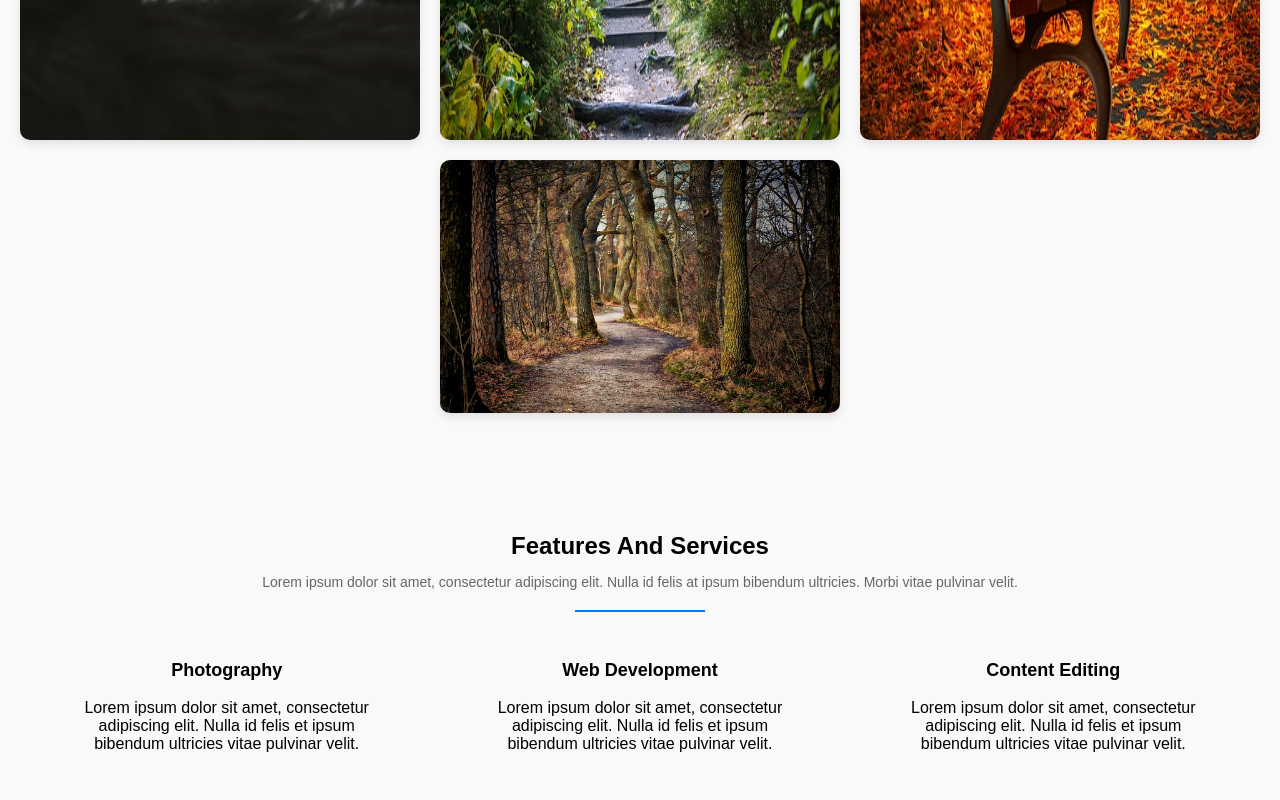
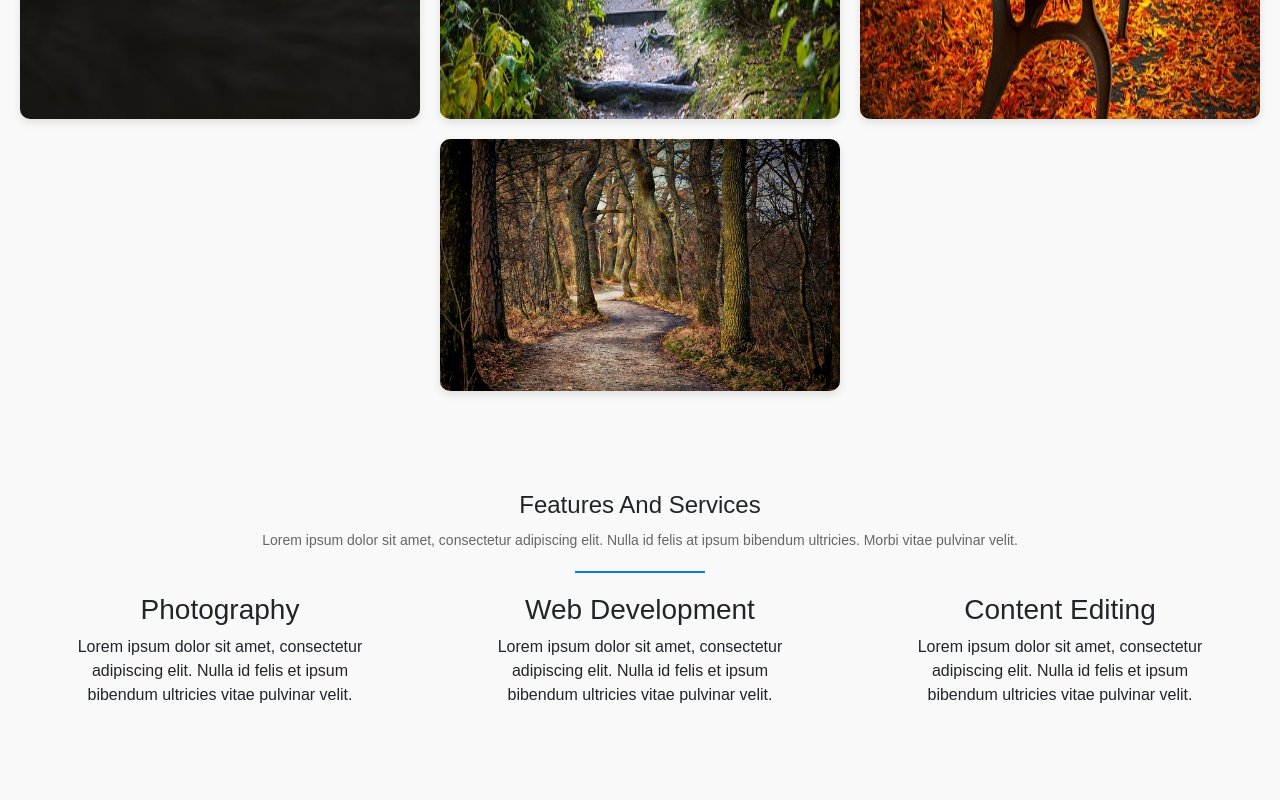
Before and after one commit to sewar04/web2, a plain HTML site: page index.html in a window 1280 px wide. Shown: the part 1480-2280 px from the top of the page. Drawn offline with nearby package versions, Linux system fonts and the light colour scheme.

Commit message:
Update index.html

```diff
--- a/index.html
+++ b/index.html
@@ -5,7 +5,7 @@
     <meta charset="UTF-8">
     <meta name="viewport" content="width=device-width, initial-scale=1.0">
     <title>Responsive Webpage</title>
-    <link href="https://cdn.jsdelivr.net/npm/bootstrap@5.3.0/dist/css/bootstrap.min.css">
+    <link href="https://cdn.jsdelivr.net/npm/bootstrap@5.3.0/dist/css/bootstrap.min.css" rel="stylesheet">
     <style>
         body {
             font-family: Arial, sans-serif;
@@ -113,7 +113,7 @@
         }
 
         .image-grid img {
-            width: calc(50% - 10px);
+            flex: 1 1 calc(50% - 10px);
             max-width: 400px;
             border-radius: 10px;
             box-shadow: 0 4px 8px rgba(0, 0, 0, 0.1);
@@ -121,7 +121,7 @@
 
         @media (max-width: 768px) {
             .image-grid img {
-                width: 100%;
+                flex: 1 1 100%;
             }
         }
 
@@ -151,18 +151,25 @@
 
         .services {
             display: flex;
+            flex-wrap: wrap;
             justify-content: space-around;
-            margin-top: 20px;
+            gap: 20px;
         }
 
         .service {
-            padding: 10px 20px;
-            width: 25%;
+            flex: 1 1 calc(33.33% - 20px);
+            max-width: 300px;
         }
 
-        .service h3 {
-            color: #000000;
-            font-size: 18px;
+        @media (max-width: 768px) {
+            .services {
+                flex-direction: column;
+                align-items: center;
+            }
+            .service {
+                flex: 1 1 100%;
+                margin-bottom: 20px;
+            }
         }
 
         .newsletter {
```
